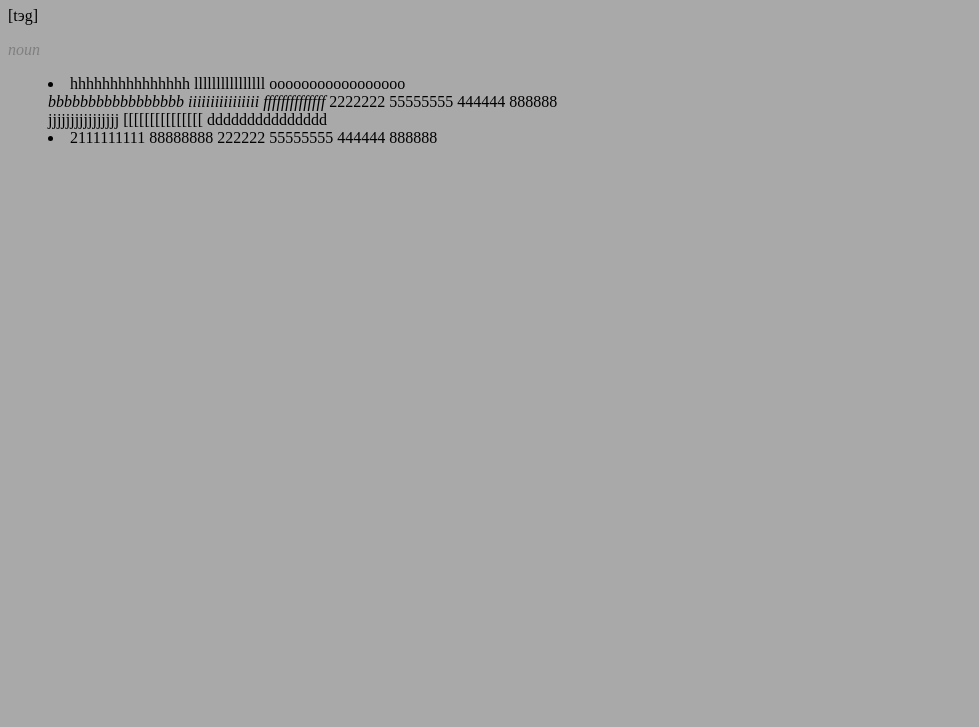
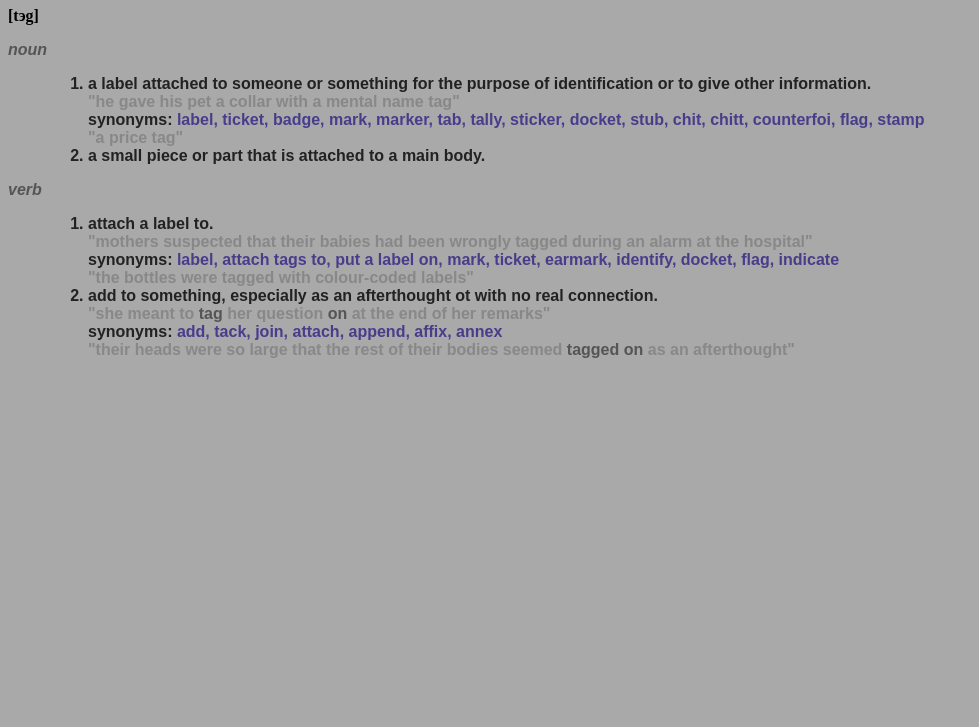
Before and after one commit to Elena151107/html-intro, a plain HTML site: page homework1.html in a window 1280 px wide. Shown: the part 73-800 px from the top of the page, without its empty margins (0-979 px from the left). Drawn offline with Linux system fonts and the light colour scheme.

Commit message:
Update homework1.html

```diff
--- a/homework1.html
+++ b/homework1.html
@@ -1,29 +1,45 @@
 <!DOCTYPE html>
 <html lang="en">
 <head>
-    <meta charset="UTF-8">
-    <title>TAG</title>
+  <meta charset="UTF-8">
+  <title>TAG</title>
 </head>
-<body style="background: darkgrey">
-<h1> TAG</h1>
-[tэg]
+<body style="background: darkgray">
+<h1 style="font-family: sans-serif; font-weight: bold"> TAG</h1>
+<b>[tэg]</b>
 <dl>
-<dt style="font-style: italic; color: grey" > noun </dt>
-    <dd>
+  <dt style="font-style: italic; color: #555555; font-weight: bold; font-family: sans-serif" > noun </dt>
+  <dd>
     <ol>
+      <li style="font-family: sans-serif; font-weight: bold; color:#222222">  a label attached to someone or something for the purpose
+        of identification or to give other information. <br/>
+        <span style="color: #888888"> "he gave his pet a collar with a mental name tag" </span><br/>
+        synonyms: <span style="color: darkslateblue"> label, ticket, badge, mark, marker, tab, tally, sticker, docket, stub,
+        chit, chitt, counterfoi, flag, stamp </span><br/>
+        <span style="color: #888888"> "a price tag" </span>
+      </li>
+      <li style="font-family: sans-serif; font-weight: bold; color:#222222"> a small piece or part that is attached to a main body.
+      </li>
     </ol>
-        <li> hhhhhhhhhhhhhhh llllllllllllllll ooooooooooooooooo <br/>
-            <span style="font-style: italic"> bbbbbbbbbbbbbbbbb iiiiiiiiiiiiiiii ffffffffffffff </span>
-            2222222 55555555 444444 888888
+  </dd>
+</dl>
+<dl>
+      <dt style="font-style: italic; color: #555555; font-weight: bold; font-family: sans-serif" > verb </dt>
+  <dd>
+    <ol>
+      <li style="font-family: sans-serif; font-weight: bold; color:#222222">  attach a label to. <br/>
+        <span style="color: #888888"> "mothers suspected that their babies had been wrongly tagged during an alarm at the hospital" </span><br/>
+        synonyms: <span style="color: darkslateblue"> label, attach tags to, put a label on, mark, ticket, earmark, identify, docket, flag, indicate </span><br/>
+        <span style="color: #888888"> "the bottles were tagged with colour-coded labels" </span>
+      </li>
+      <li style="font-family: sans-serif; font-weight: bold; color:#222222"> add to something, especially as an afterthought ot with no real connection.<br/>
+        <span style="color: #888888"> "she meant to <span style="color:  #555555"> tag </span> her question <span style="color:  #555555"> on </span> at the end of her remarks" </span><br/>
+        synonyms: <span style="color: darkslateblue"> add, tack, join, attach, append, affix, annex </span><br/>
+        <span style="color: #888888"> "their heads were so large that the rest of their bodies seemed <span style="color:  #555555"> tagged on </span> as an afterthought" </span>
+      </li>
+    </ol>
+  </dd>
+</dl>
 
-        </li> jjjjjjjjjjjjjjjj [[[[[[[[[[[[[[[ ddddddddddddddd <br/>
-
-        <li> 2111111111 88888888 222222 55555555 444444 888888
-
-        </li>
-
-    </dd>
-
-</dl>
 </body>
 </html>
```
